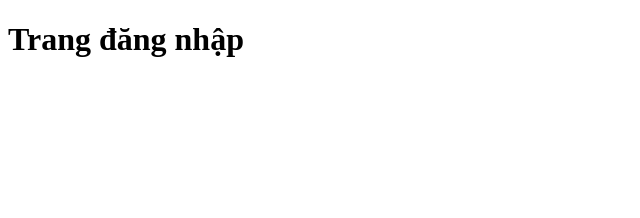
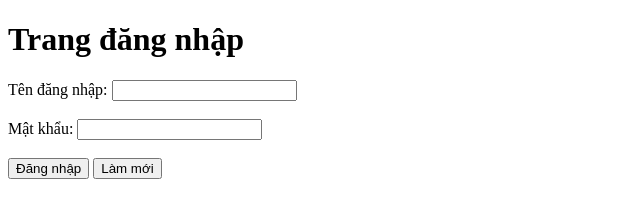
Before and after one commit to tanngo729/Backend, a plain HTML site: page login.html in a window 1280 px wide. Shown: the whole page, without its empty margins (0-640 px from the left). Drawn offline with Linux system fonts and the light colour scheme.

Commit message:
Update page login

```diff
--- a/login.html
+++ b/login.html
@@ -7,5 +7,15 @@
 </head>
 <body>
     <h1>Trang đăng nhập</h1>
+    <form action="">
+        <label for="username">Tên đăng nhập:</label>
+        <input type="text" id="username" name="username" required>
+        <br><br>
+        <label for="password">Mật khẩu:</label>
+        <input type="password" id="password" name="password" required>
+        <br><br>
+        <input type="submit" value="Đăng nhập">
+        <input type="reset" value="Làm mới">
+    </form>
 </body>
 </html>
```
